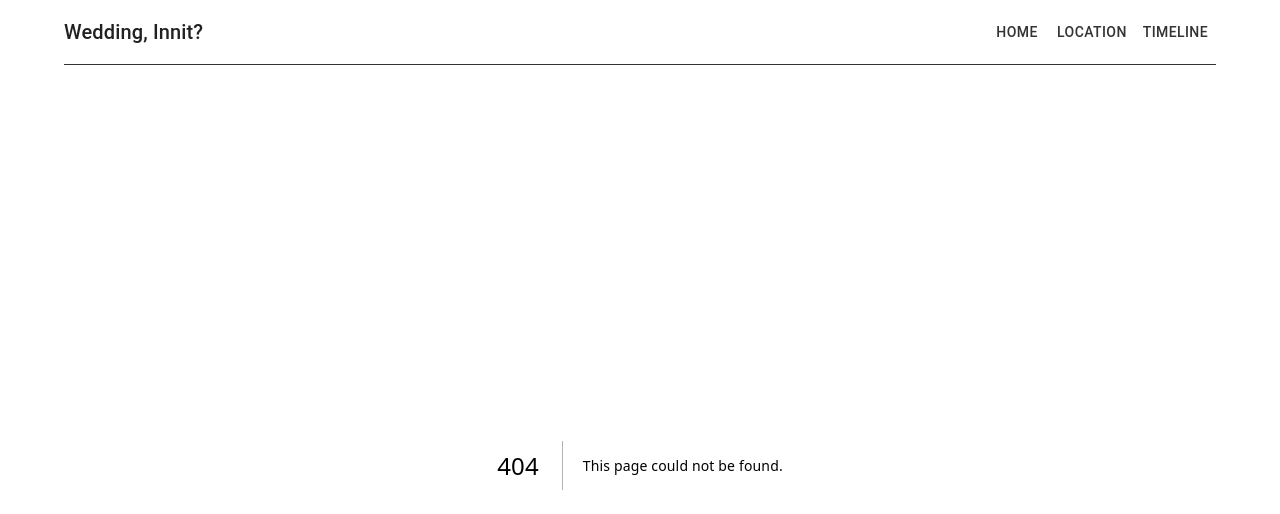
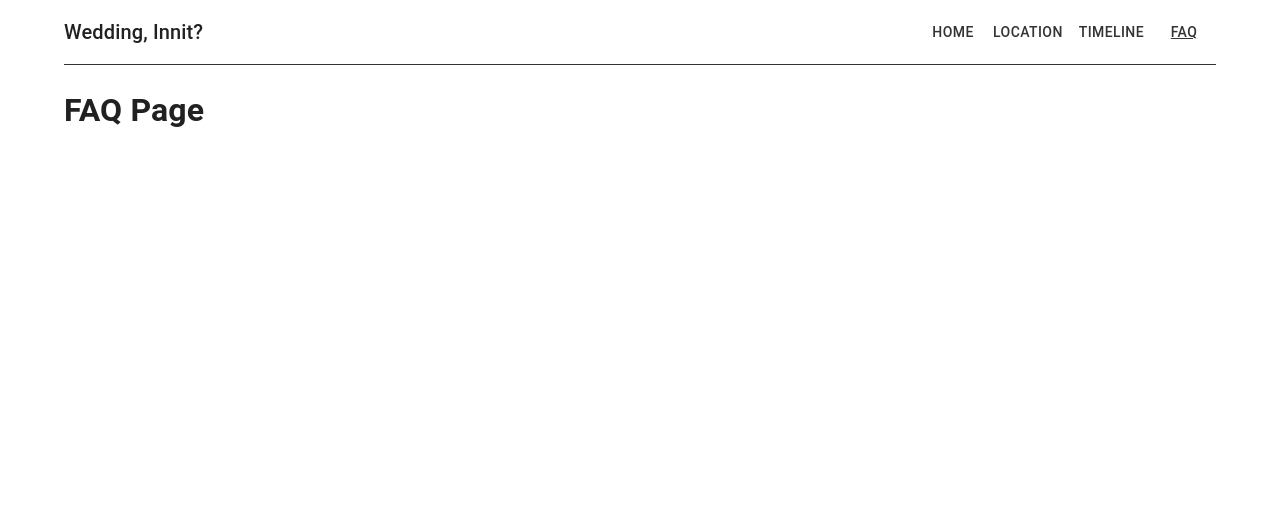
Before and after one commit to gordonwoodbine/weddingsite-clone, a Next.js app: page /faq in a window 1280 px wide. Before the commit this address had no page. Shown: the top 514 px of the page. Built offline with nearby package versions, Linux system fonts and the light colour scheme.

Commit message:
add faq page

```diff
--- a/components/Header/Header.js
+++ b/components/Header/Header.js
@@ -24,8 +24,6 @@ const Header = (props) => {
   const { window } = props;
   const [mobileOpen, setMobileOpen] = useState(false);
   const router = useRouter();
-
-  console.log('router', router);
 
   const handleDrawerToggle = () => {
     setMobileOpen((prevState) => !prevState);
@@ -106,7 +104,7 @@ const Header = (props) => {
       </AppBar>
       <Box component='nav'>
         <Drawer
-          container={container}
+          // container={container}
           variant='temporary'
           open={mobileOpen}
           onClose={handleDrawerToggle}
--- /dev/null
+++ b/pages/faq.js
@@ -0,0 +1,8 @@
+const Faq = () => {
+  return (
+    <div>
+      <h1>FAQ Page</h1>
+    </div>
+  );
+};
+export default Faq;
--- a/routes/routes.js
+++ b/routes/routes.js
@@ -14,4 +14,9 @@ export const routes = [
     path: '/timeline',
     name: 'Timeline',
   },
+  {
+    id: 'faq',
+    path: '/faq',
+    name: 'FAQ',
+  },
 ];
```
